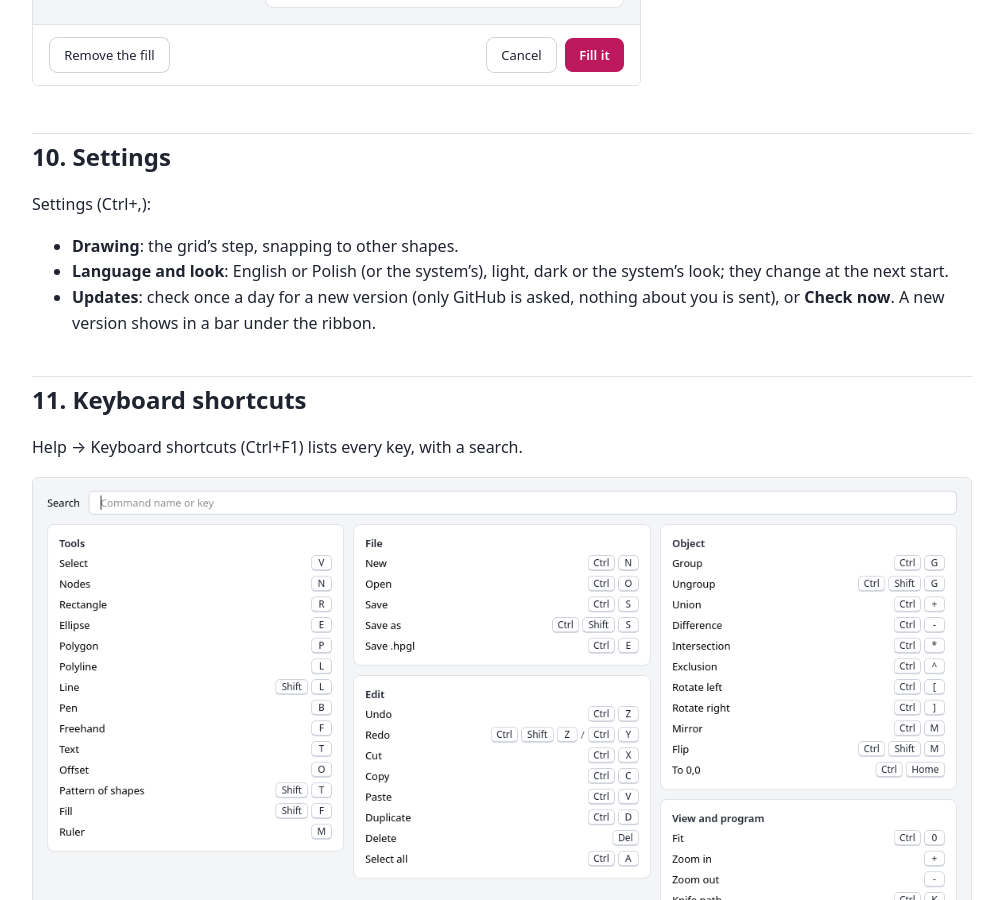
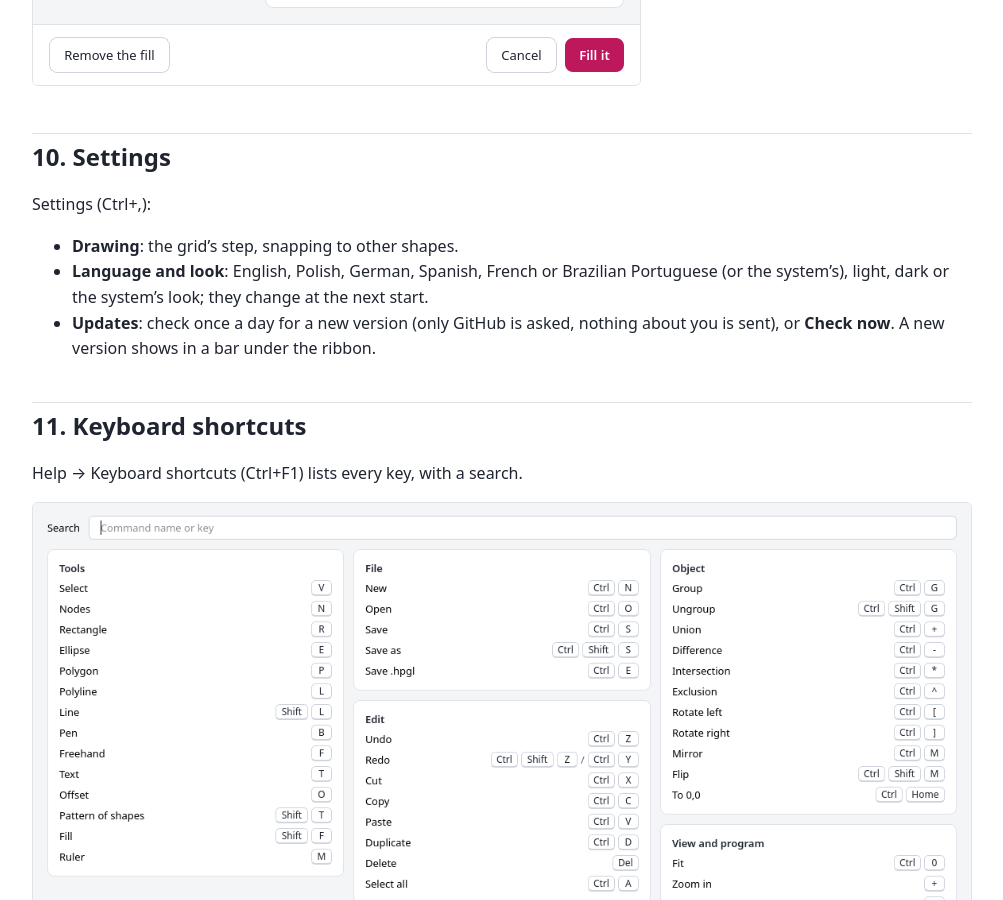
Before and after one commit to cyryllo/vintyl, a Jekyll site: the page built from docs/guide.md, in a window 1280 px wide and 900 px high, scrolled down 11836 px. Shown: the whole window, without its empty margins (138-1141 px from the left). Built offline with Jekyll 4.4.1, drawn with Linux system fonts in a browser that asks for light colours.

Commit message:
Six languages in the README, the website and the guide; CHANGELOG
Also moves two changes made after 0.8.0 (the reflective vinyl's offset,
the scrolling settings windows) from 0.8.0 to Unreleased.

```diff
--- a/docs/guide.md
+++ b/docs/guide.md
@@ -327,7 +327,8 @@ spacing a little less than the pen's width.
 
 Settings (Ctrl+,):
 - **Drawing**: the grid's step, snapping to other shapes.
-- **Language and look**: English or Polish (or the system's), light, dark
+- **Language and look**: English, Polish, German, Spanish, French or
+  Brazilian Portuguese (or the system's), light, dark
   or the system's look; they change at the next start.
 - **Updates**: check once a day for a new version (only GitHub is asked,
   nothing about you is sent), or **Check now**. A new version shows in a bar
```
Also changed, not shown: docs/index.md (+1 -1 lines), docs/pl/guide.md (+2 -1 lines), docs/pl/index.md (+1 -1 lines), CHANGELOG.md, README.md.
